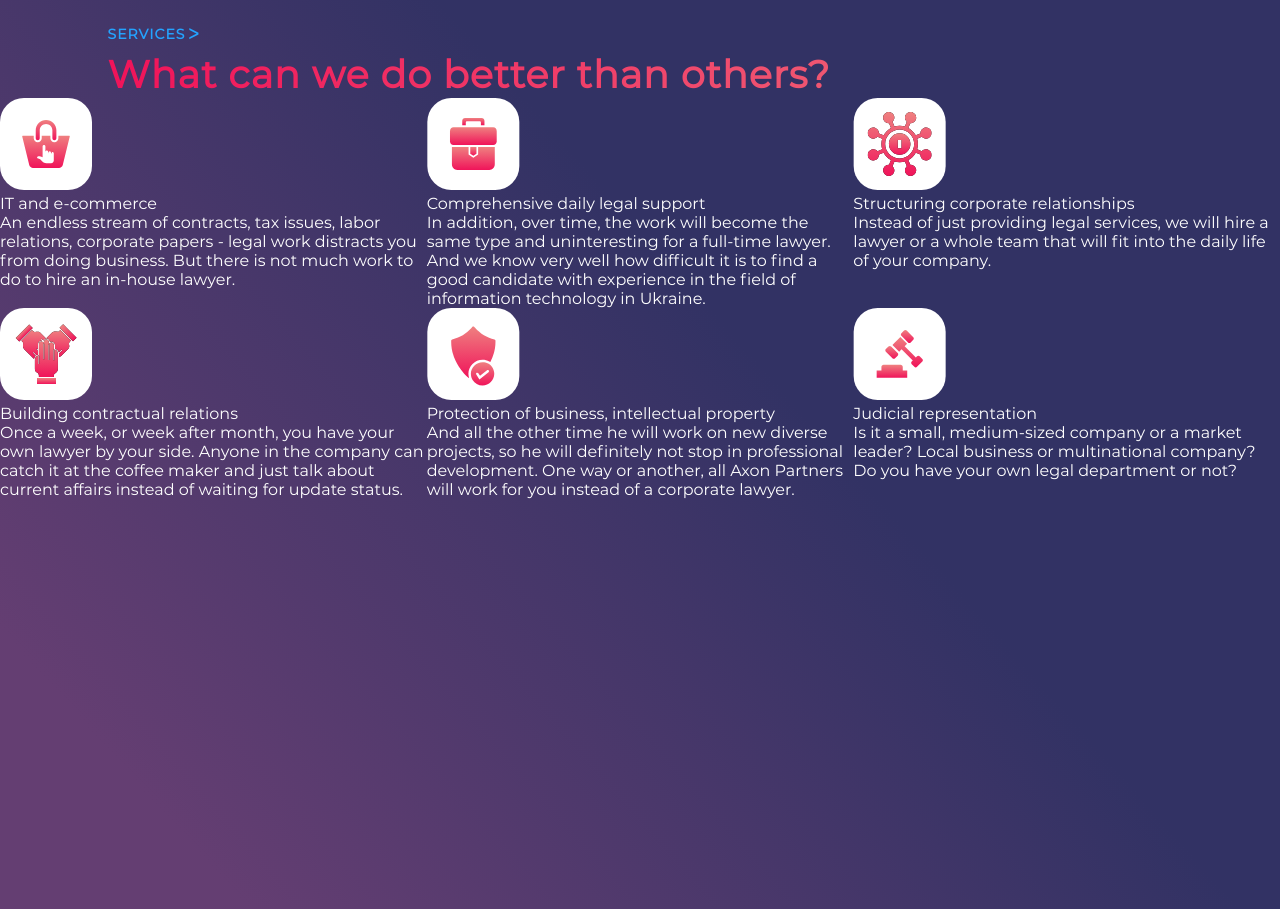
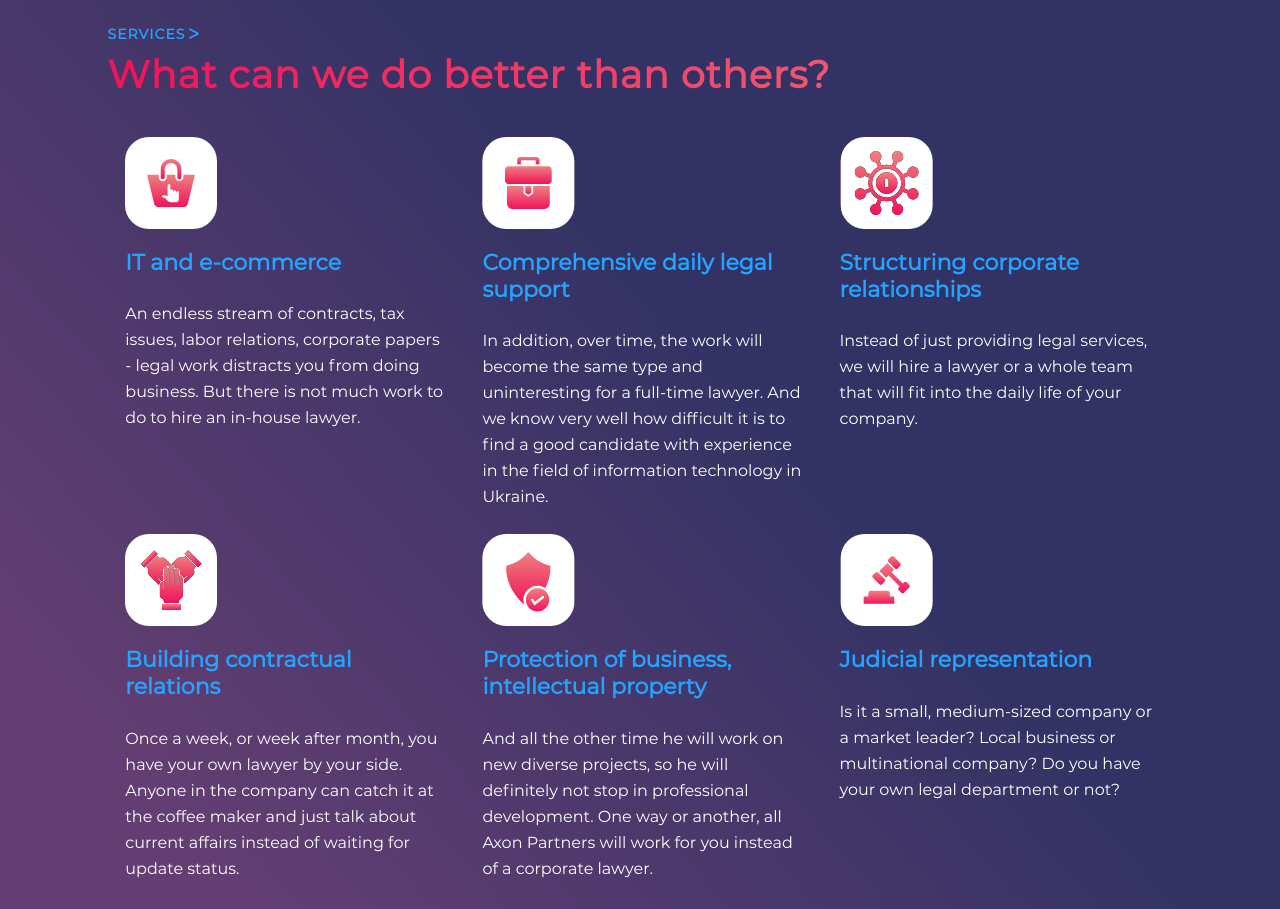
Before and after one commit to sergdz/homework12, a plain HTML site: page index.html in a window 1280 px wide. Shown: the part 1171-2080 px from the top of the page. Drawn offline with Linux system fonts and the light colour scheme.

Commit message:
added index.html

```diff
--- a/css/_base.scss
+++ b/css/_base.scss
@@ -194,12 +194,6 @@
             }
         }
 
-        .content__bottom {
-            display: grid;
-            grid-template-columns: 1fr 1fr 1fr;
-
-        }
-
         .content__link {
             display: block;
             font-size: .875rem;
@@ -231,6 +225,39 @@
             margin-left: 8.4%;
         }
 
+        .content__bottom {
+            display: flex;
+            flex-wrap: wrap;
+            padding-left: 7%;
+            margin-top: 3%;
+            justify-content: flex-start;
+        }
+
+        .content__item {
+            width: 30%;
+            padding-bottom: 2%;
+            padding-left: 3%;
+        }
+
+        .content__img {
+            padding-bottom: 5%;
+        }
+
+        .content__subtitle--secondary {
+            color: $color3;
+            font-size: 1.375rem;
+            line-height: 1.6875rem;
+            padding-bottom: 8%;
+            font-weight: bold;
+            cursor: default;
+        }
+
+        .content__text {
+
+            line-height: 26px;
+        }
+
+
 
     }
 }
```
Also changed, not shown: css/style.css, 1 other file.
